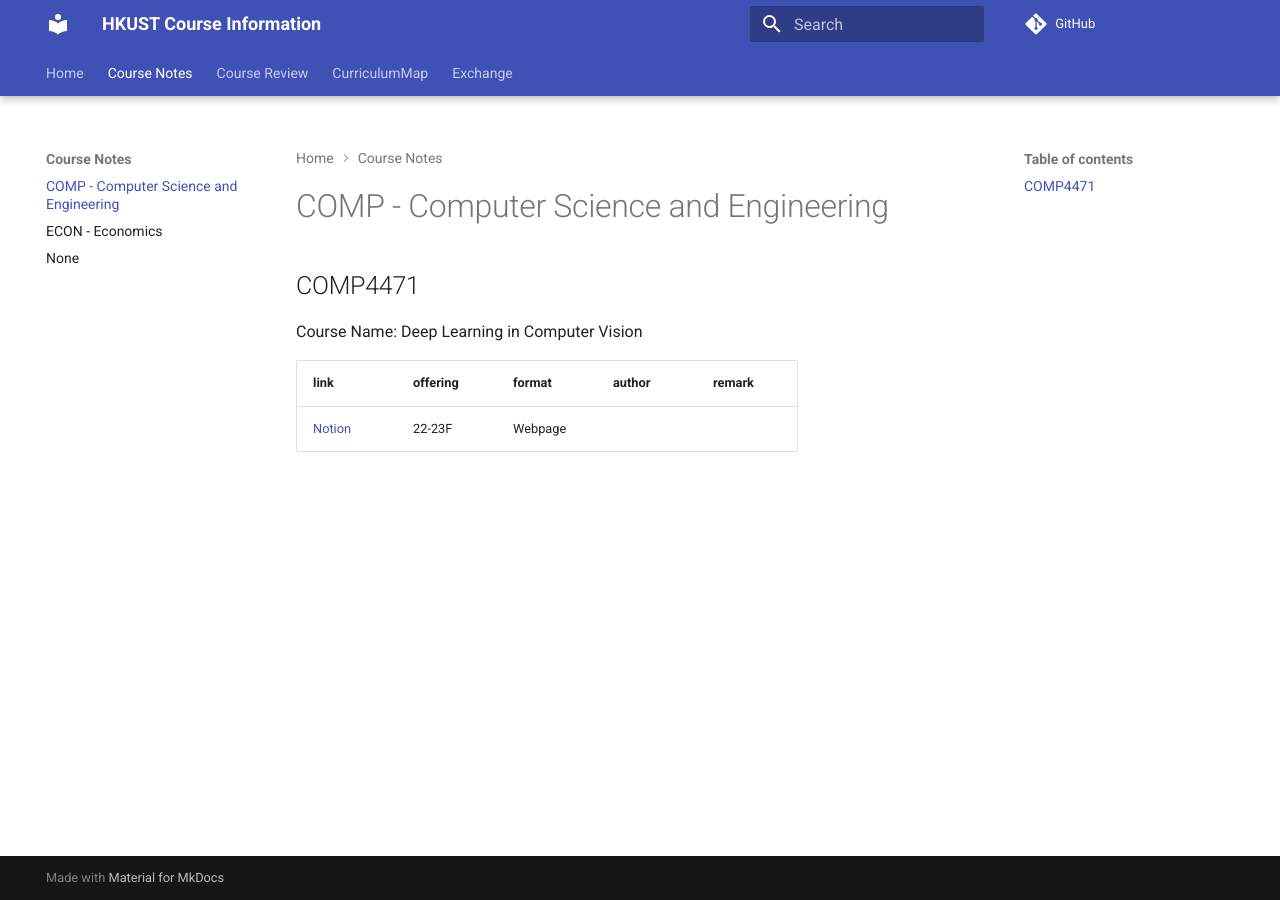
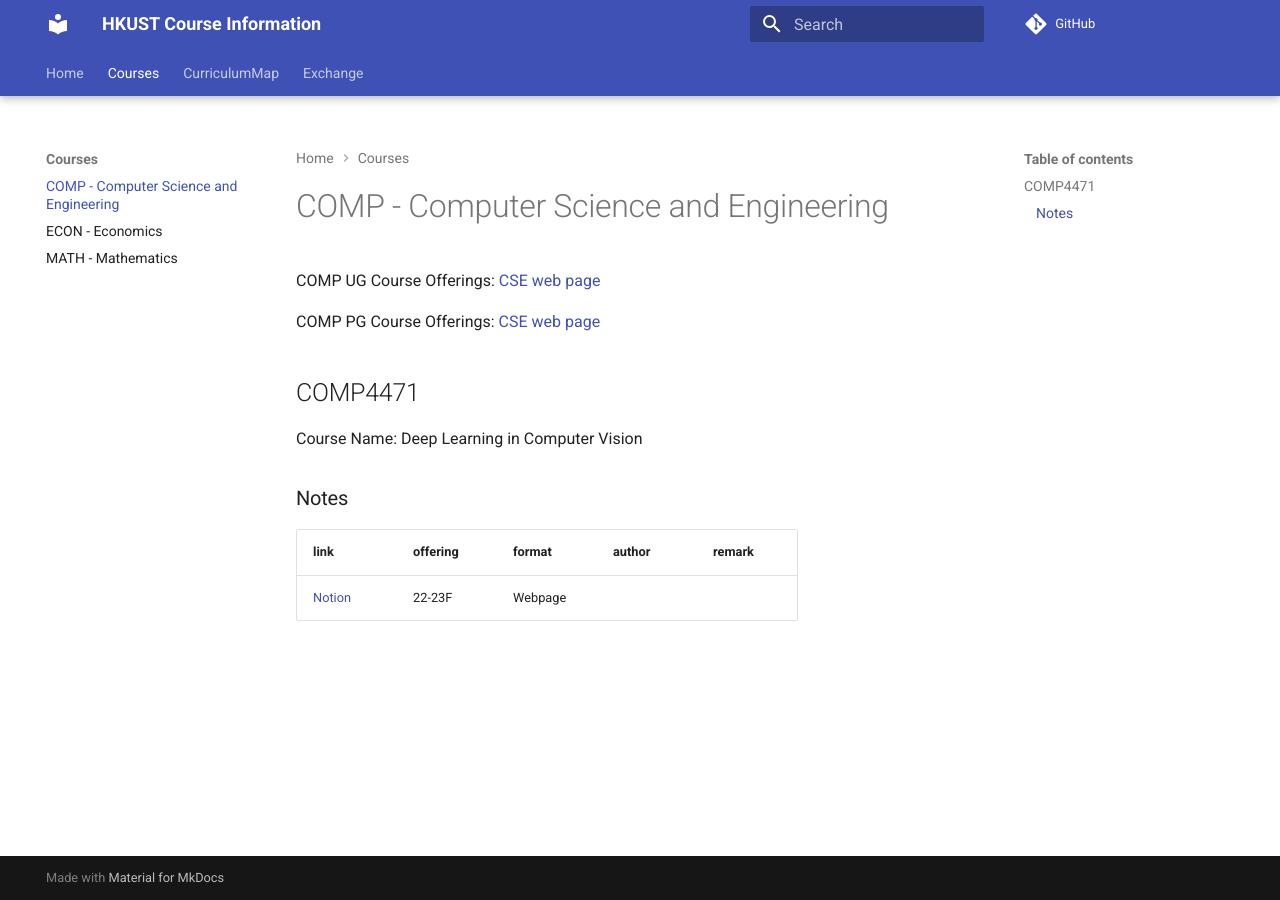
Before and after one commit to hkust-handbook/hkust-handbook.github.io, an MkDocs documentation site: the page built from docs/notes/comp.md, in a window 1280 px wide. Built offline with MkDocs 1.6.1 and Material for MkDocs 9.7.7, drawn with Linux system fonts in a browser that asks for light colours; comment, search, counter and statistics services are not loaded.

Commit message:
Auto updating changes

```diff
--- a/docs/notes/comp.md
+++ b/docs/notes/comp.md
@@ -1,9 +1,15 @@
 # COMP -  Computer Science and Engineering
+
+COMP UG Course Offerings: [CSE web page](https://cse.hkust.edu.hk/ug/courses/)
+
+COMP PG Course Offerings: [CSE web page](https://cse.hkust.edu.hk/pg/courses/)
 
 ## COMP4471
 
 Course Name: Deep Learning in Computer Vision
 
+### Notes
+
 | link                                                                                                               | offering   | format   | author   | remark   |
 |:-------------------------------------------------------------------------------------------------------------------|:-----------|:---------|:---------|:---------|
 | [Notion](https://www.notion.so/zory233/COMP4471-Deep-Learning-in-Computer-Vision-594bafa8b4c64ddb9982129dcfbd1ebc) | 22-23F     | Webpage  |          |          |
--- /dev/null
+++ b/docs/notes/math.md
@@ -0,0 +1 @@
+# MATH -  Mathematics
--- a/mkdocs.yml
+++ b/mkdocs.yml
@@ -66,12 +66,10 @@ markdown_extensions:
   - pymdownx.superfences
 nav:
 - Home: index.md
-- Course Notes:
+- Courses:
   - notes/comp.md
   - notes/econ.md
   - notes/math.md
-- Course Review:
-  - review/index.md
 - CurriculumMap:
   - map/index.md
 - Exchange:
```
Also changed, not shown: docs/notes/econ.md (+2 -0 lines).
